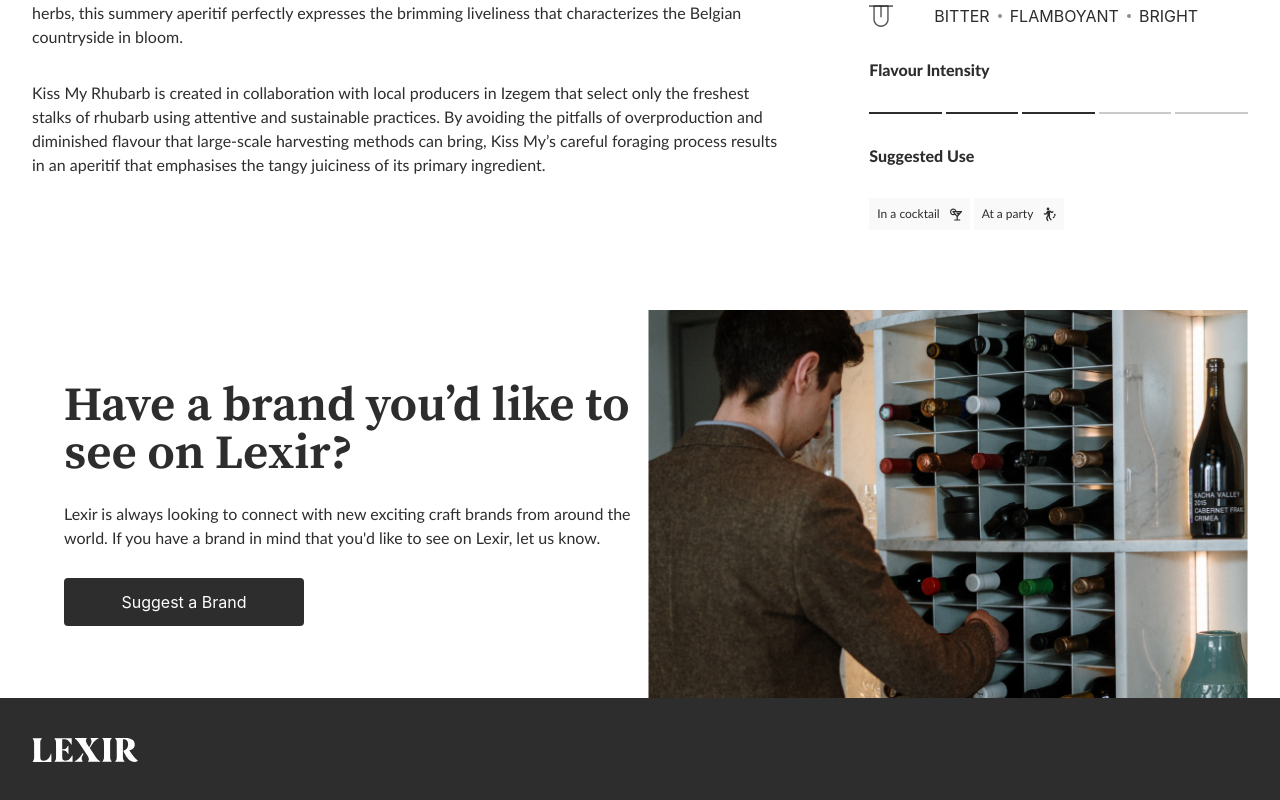
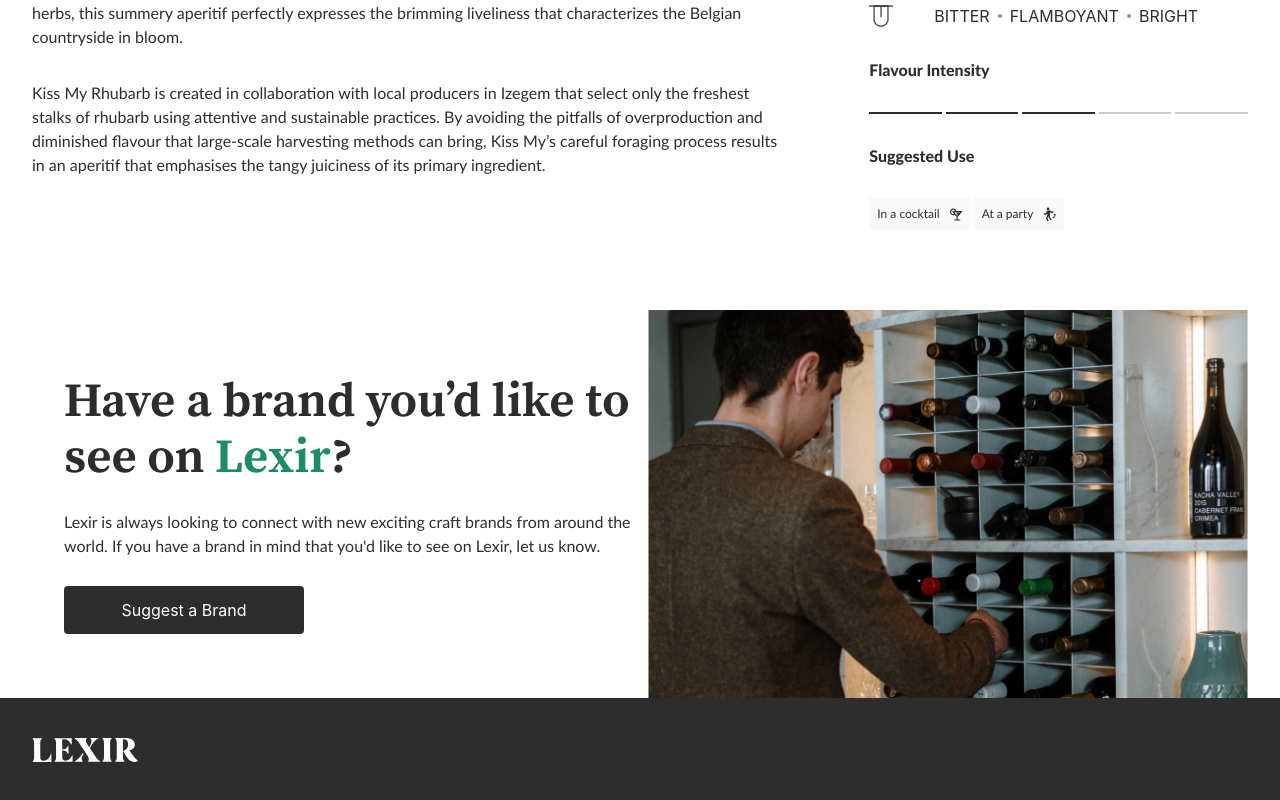
Before and after one commit to LexirIO/lexir-io-challenge, a Next.js app: page / in a window 1280 px wide. Shown: the part 883-1683 px from the top of the page. Built offline with nearby package versions, Linux system fonts and the light colour scheme.

Commit message:
tailwind config eddited

```diff
--- a/tailwind.config.js
+++ b/tailwind.config.js
@@ -13,6 +13,7 @@
         dots: '#8F8F8F',
         lightGray: '#CACACA',
         lightGray1: '#F9F9F9',
+        success: '#1C8C64',
       },
       fontFamily: {
         regular: ['Lato'],
@@ -24,6 +25,9 @@
       },
       gridTemplateColumns: {
         twoToOne: '2fr 1fr',
+      },
+      lineHeight: {
+        extra: '1.17',
       }
     },
   },
```
Also changed, not shown: 1 other file (tests, documents, lock files or other folders).
